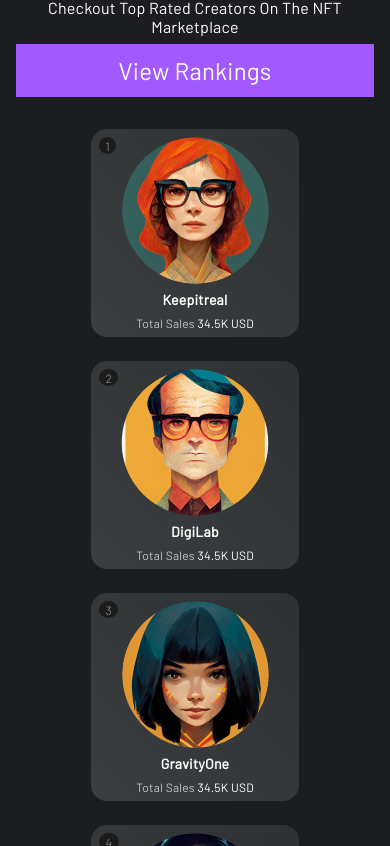
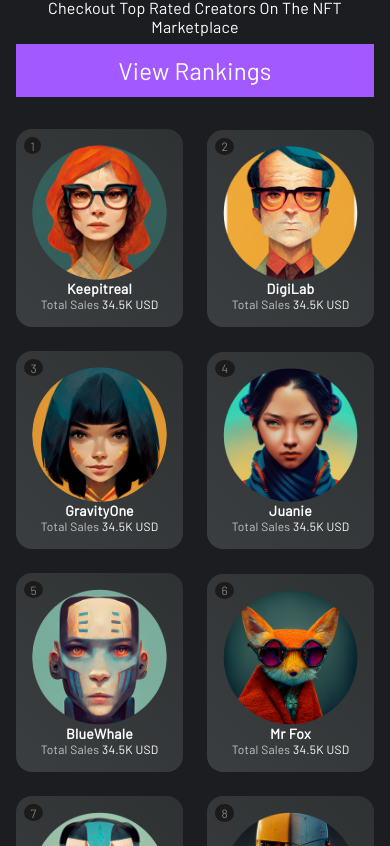
Before and after one commit to gkartsivadze/Artopia-React, a React (Vite) app: page / in a window 390 px wide. Shown: the part 1538-2384 px from the top of the page. Built offline with nearby package versions, Linux system fonts and the light colour scheme.

Commit message:
creators section improved responsivness

```diff
--- a/src/App.css
+++ b/src/App.css
@@ -109,6 +109,7 @@ nav {
   width: -moz-max-content;
   width: max-content;
   gap: var(--hamburger-line-gap);
+  cursor: pointer;
 }
 .hamburger-menu:before, .hamburger-menu:after,
 .hamburger-menu input {
@@ -693,7 +694,7 @@ footer .option_list li {
     position: absolute;
     top: 0;
     right: 0;
-    height: 100vh;
+    height: 100dvh;
     gap: 0;
     transform: translate(100%);
     transition: transform 0.4s;
@@ -720,6 +721,19 @@ footer .option_list li {
     justify-content: space-between;
   }
 }
+@media (max-width: 600px) {
+  #creators_section .grid_container {
+    grid-template-columns: repeat(2, 1fr);
+  }
+  #creators_section .creator_card {
+    width: 100%;
+    height: 100%;
+    padding: 1rem;
+  }
+  #creators_section .creator_card img {
+    max-width: 100%;
+  }
+}
 @media (max-width: 550px) {
   nav {
     padding-inline: 1rem;
@@ -729,4 +743,7 @@ footer .option_list li {
   html {
     font-size: 16px;
   }
+  #creators_section .creator_card {
+    text-align: center;
+  }
 }/*# sourceMappingURL=App.css.map */
--- a/src/App.scss
+++ b/src/App.scss
@@ -110,7 +110,7 @@ nav {
     gap: 0.25rem;
     width: max-content;
     gap: var(--hamburger-line-gap);
-
+    cursor: pointer;
     &:before,
     &:after,
     input {
@@ -811,9 +811,8 @@ footer {
         flex-direction: column;
         justify-content: center;
         position: absolute;
-        top: 0;
-        right: 0;
-        height: 100vh;
+        top: 0; right: 0;
+        height: 100dvh;
         gap: 0;
         transform: translate(100%);
         transition: transform 0.4s;
@@ -846,6 +845,22 @@ footer {
     }
 }
 
+@media (max-width:600px) {
+    #creators_section {
+        .grid_container {
+            grid-template-columns: repeat(2, 1fr);
+        }
+        .creator_card {
+            width: 100%;
+            height: 100%;
+            padding: 1rem;
+            img {
+                max-width: 100%;
+            }
+        }
+    }
+}
+
 @media(max-width: 550px) {
     nav {
         padding-inline: 1rem;
@@ -856,4 +871,7 @@ footer {
     html {
         font-size: 16px;
     }
+    #creators_section .creator_card {
+        text-align: center;
+    }
 }
```
Also changed, not shown: 1 other file (tests, documents, lock files or other folders).
